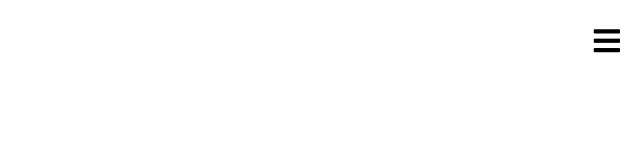
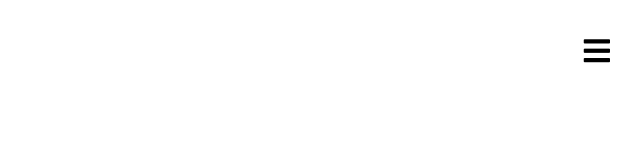
Before and after one commit to onurcankaya/react-mobile-menu, a React (Create React App) app: page / in a window 1280 px wide. Shown: the top 160 px of the page, without its empty margins (640-1280 px from the left). Built offline with nearby package versions, Linux system fonts and the light colour scheme.

Commit message:
vertical alignment

```diff
--- a/src/components/menu/index.css
+++ b/src/components/menu/index.css
@@ -4,19 +4,21 @@
 
 .menu-button {
   position: absolute;
-  top: 20px;
-  right: 20px;
-  z-index: 99;
+  top: 30px;
+  right: 30px;
+  z-index: 999;
   font-size: 30px;
   cursor: pointer;
 }
 
 .nav {
   width: 100%;
+  height: 100vh;
   position: absolute;
-  top: 80px;
+  top: 0;
   left: 0;
-  z-index: 999;
+  padding-top: 100px;
+  z-index: 99;
   opacity: 0;
   visibility: hidden;
   background-color: #fff;
@@ -36,7 +38,7 @@
 
 .menu-item {
   list-style: none;
-  margin-top: 50px;
+  margin: 60px 0;
   font-size: 24px;
   display: flex;
   align-items: center;
```
